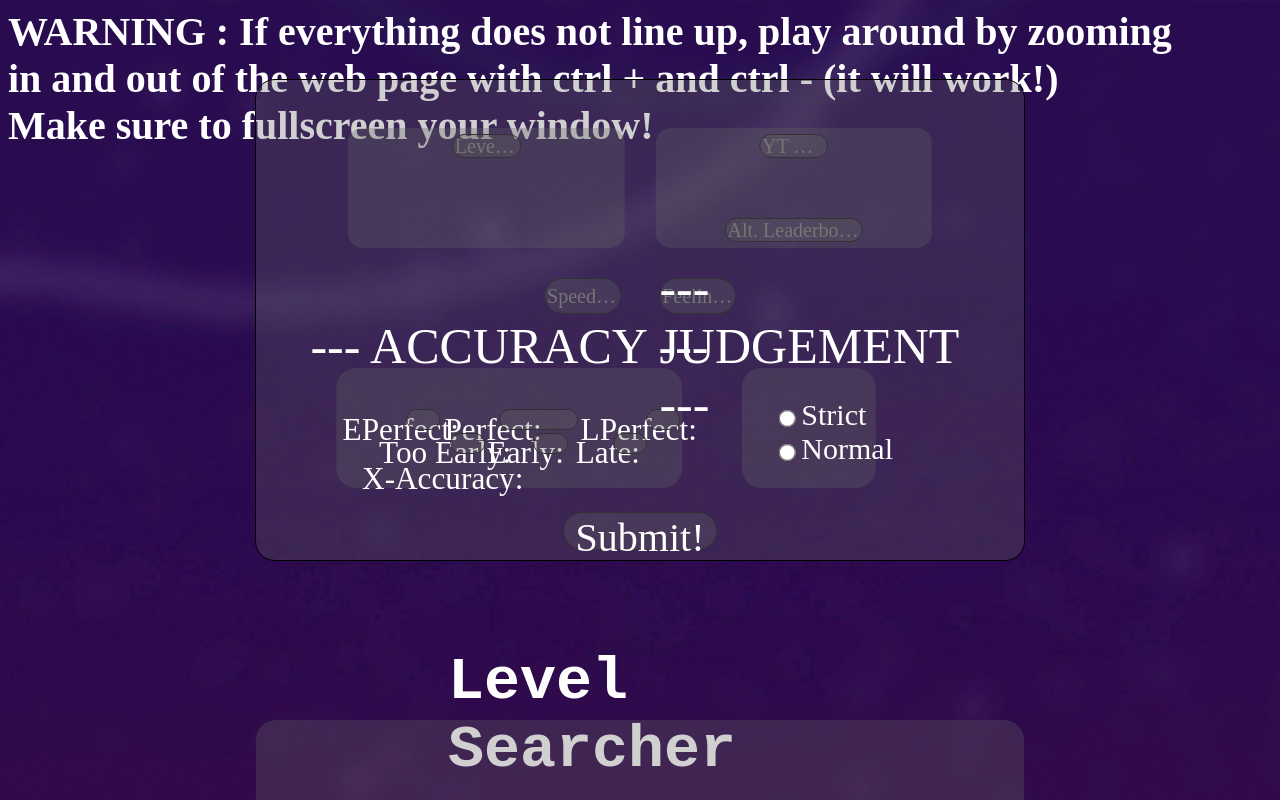
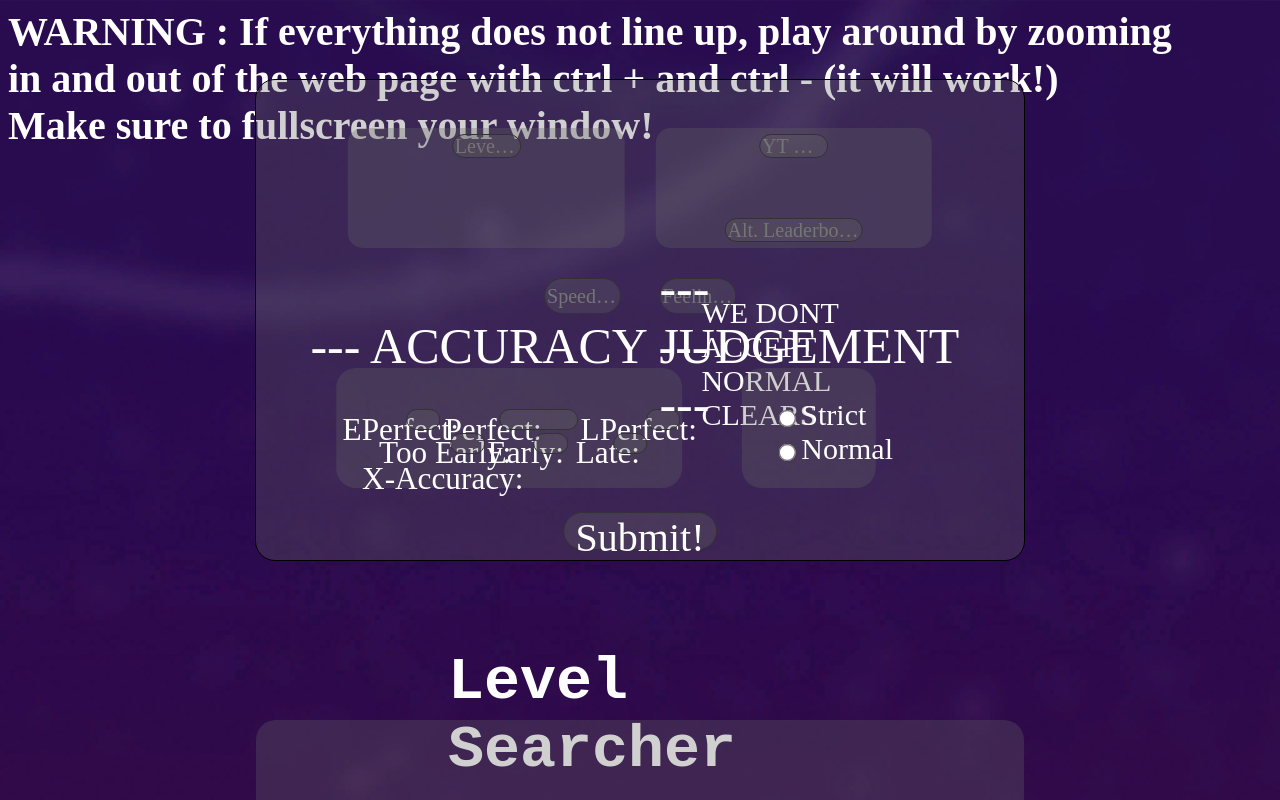
Before and after one commit to tuforumns-bc/tuforumns-bc.github.io, a plain HTML site: page adofaiSubmission_eng.html in a window 1280 px wide. Drawn offline with nearby package versions, Linux system fonts and the light colour scheme; no server answers; a web font is replaced by a local one.

Commit message:
Update adofaiSubmission_eng.html

```diff
--- a/adofaiSubmission_eng.html
+++ b/adofaiSubmission_eng.html
@@ -46,6 +46,9 @@
 
             <p id="modeTitle" style="font-size:50px;">
                 --- JUDGEMENT ---
+            </p>
+            <p id="modeDesc" style="font-size:30px;">
+                WE DONT ACCEPT NORMAL CLEARS
             </p>
             <div id="mode">
                 <input type="radio" id="Yes" name="mode">
@@ -360,7 +363,7 @@
     }
 
     #modeDesc {
-        top: 58%;
+        top: 53%;
         font-size: 50px;
         left: 72%;
         transform: translate(-50%, -50%);
```
